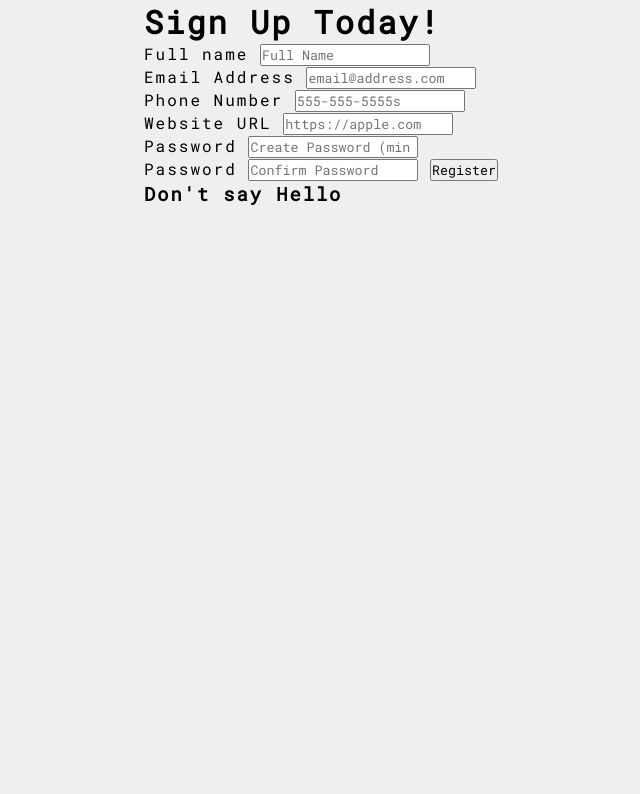
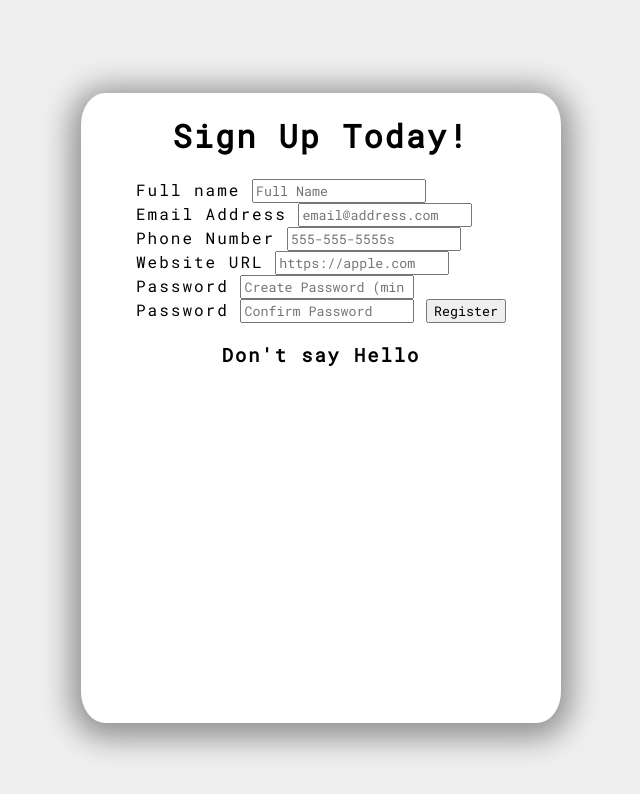
Before and after one commit to bmmukhridin/JavaScript-20-Projects, a plain HTML site: page Form Validation/index.html in a window 1280 px wide. Shown: the whole page, without its empty margins (319-959 px from the left). Drawn offline with Linux system fonts and the light colour scheme.

Commit message:
added-new-css

```diff
--- a/Form Validation/style.css
+++ b/Form Validation/style.css
@@ -1,15 +1,27 @@
 @import url('https://fonts.googleapis.com/css2?family=Montserrat&family=Roboto+Mono&family=Ubuntu&display=swap');
 
 * {
-    margin: 0;
-    padding: 0;
+    /* margin: 0;
+    padding: 0; */
     box-sizing: border-box;
     font-family: Roboto Mono, sans-serif;
 }
 body{
     letter-spacing: 2px;
+    min-height: 100vh;
     display: flex;
     justify-content: center;
     align-items: center;
     background-color: rgb(239, 239, 239);
 }
+
+.container{
+    display: flex;
+    align-items: center;
+    flex-direction: column;
+    width: 480px;
+    height: 630px;
+    background-color: white;
+    border-radius: 5%;
+    box-shadow: 0 5px 30px 10px rgba(0,0,0, 0.4);
+}
```
